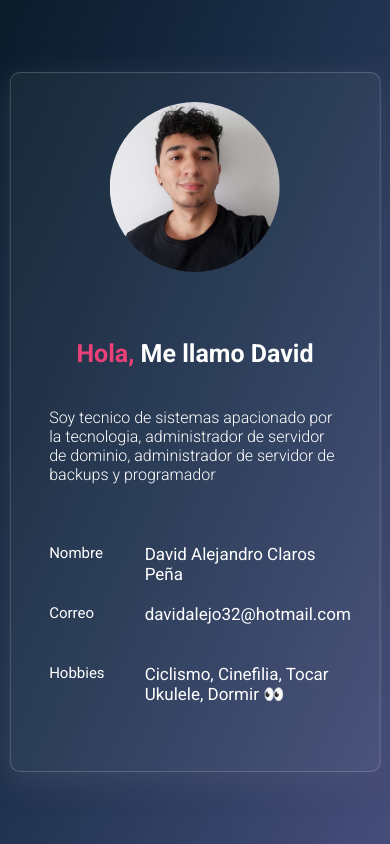
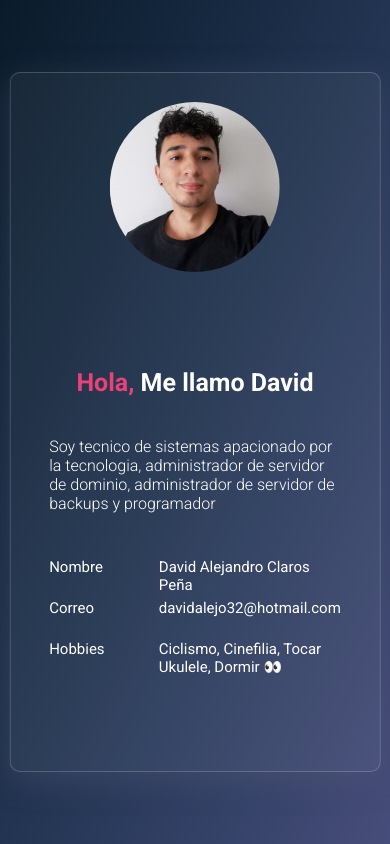
Before and after one commit to davidalejo32/Biografia, a plain HTML site: page index.html in a window 390 px wide. Drawn offline with Linux system fonts and the light colour scheme.

Commit message:
update: actualizacion al responsing design  960px

```diff
--- a/style.css
+++ b/style.css
@@ -55,7 +55,7 @@ li{
   display: flex;
   flex-direction: column;
   justify-content: center;
-  padding: 0 5rem 0 5rem;
+  padding: 1rem 2rem 1rem 2rem;
 }
 
 .card-left figure {
@@ -158,6 +158,15 @@ li{
   }
 
 
+  .items-left li{
+    margin-top: .5rem;
+  }
+
+  .items-right li{
+    margin-top: .5rem;
+  }
+
+
 }
 
 @media screen and (max-width: 580px){
@@ -175,7 +184,7 @@ li{
     font-size: 1.5rem;
   }
 
-  .items-left li{
+  .items-right li{
     font-size: 1.5rem;
   }
 
```
